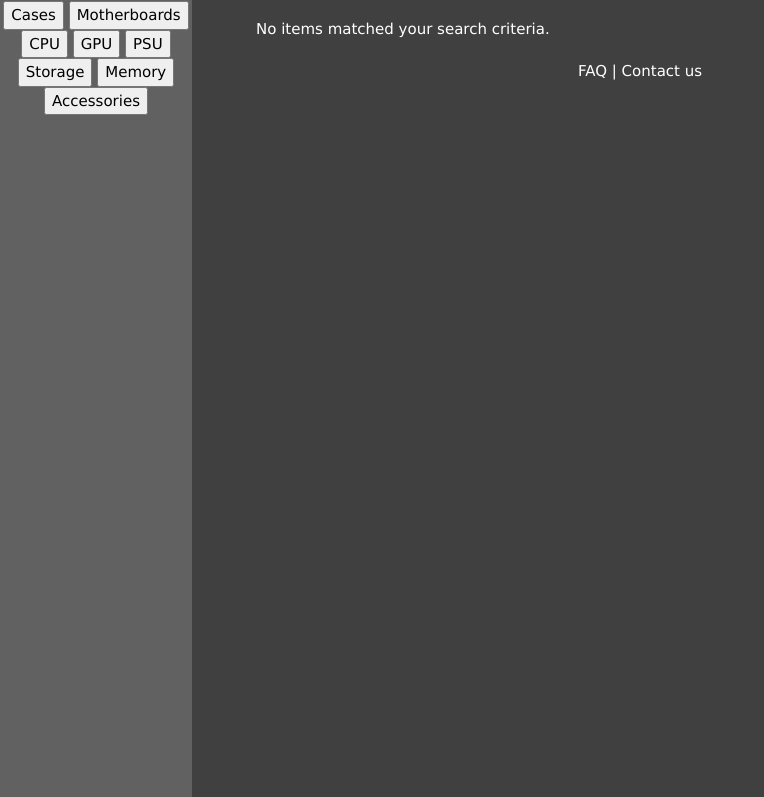
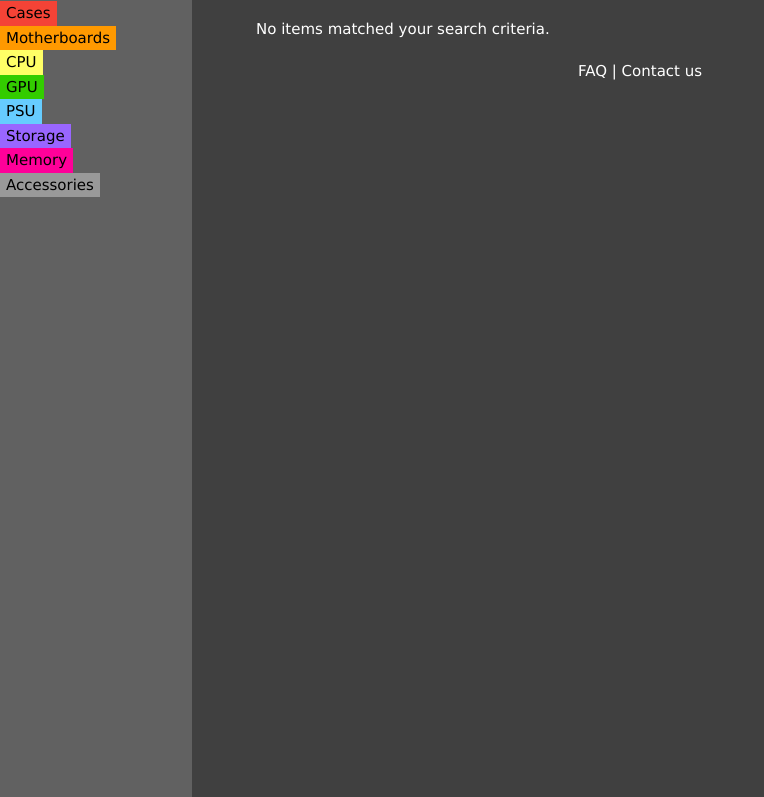
Before and after one commit to TheAeroHead/Puter, a Django app: template templates/products/search_result.html in a window 1280 px wide. Shown: the part 146-943 px from the top of the page, without its empty margins (0-764 px from the left). Run offline with Django 3.2, Linux system fonts and the light colour scheme; the template is opened without the code that fills it, so the values that code supplies are empty; some libraries are stand-ins or nearby versions.

Commit message:
Moved input color to base generic so other files can inherit from it

```diff
--- a/templates/base_generic.html
+++ b/templates/base_generic.html
@@ -10,6 +10,36 @@
   {% load static %}
   <link rel="stylesheet" type="text/css" href="{% static 'Puter/styles.css' %}">
 </head>
+
+<style>
+
+.input {
+  background-color: #FFFFFF; /* White */
+  border: none;
+  color: black;
+  padding: 15px 32px;
+  text-align: center;
+  text-decoration: none;
+  display: inline-block;
+  font-size: 18px;
+  font-family: Helvetica Neue;
+  margin: 5px 5px;
+  cursor: pointer;
+    width: 200px;
+    height: 200px;
+}
+
+.inputRed {background-color: #F44336;} /* Red */
+.inputOrange {background-color: #FF9900;} /* Orange */
+.inputYellow {background-color: #FFFF66;} /* Yellow */
+.inputGreen {background-color: #33CC00;} /* Green */
+.inputBlue {background-color: #66CCFF;} /* Blue */
+.inputIndigo {background-color: #9966FF;} /* Indigo */
+.inputViolet {background-color: #FF0099;} /* Violet */
+.inputBlack {background-color: #999999;} /* Black */
+
+</style>
+
 <body style="background-color:#404040;">
   <div class="container-fluid">
     <div class="row">
--- a/templates/products/search_result.html
+++ b/templates/products/search_result.html
@@ -17,23 +17,46 @@
 	</style>
 </head>
 
+<style>
+.inputS {
+    border: none;
+}
+
+.inputRed {background-color: #F44336;} /* Red */
+.inputOrange {background-color: #FF9900;} /* Orange */
+.inputYellow {background-color: #FFFF66;} /* Yellow */
+.inputGreen {background-color: #33CC00;} /* Green */
+.inputBlue {background-color: #66CCFF;} /* Blue */
+.inputIndigo {background-color: #9966FF;} /* Indigo */
+.inputViolet {background-color: #FF0099;} /* Violet */
+.inputBlack {background-color: #999999;} /* Black */
+</style>
+
 <link rel="stylesheet" href="https://www.w3schools.com/w3css/4/w3.css">
 
 	<body>
         <div class="w3-sidebar w3-dark-grey w3-bar-block" style="width:15%">
             <h3 class="w3-bar-item">Filter</h3>
-            <center>
+
                 <form action="/index/search_result" method="get">
-                    <input type="submit" value="Cases" name="query"/>
-                    <input type="submit" value="Motherboards" name="query"/>
-                    <input type="submit" value="CPU" name="query"/>
-                    <input type="submit" value="GPU" name="query"/>
-                    <input type="submit" value="PSU" name="query"/>
-                    <input type="submit" value="Storage" name="query"/>
-                    <input type="submit" value="Memory" name="query"/>
-                    <input type="submit" value="Accessories" name="query"/>
+                    <input class="inputS inputRed" background-color="#F44336" type="submit" value="Cases" name="query"/>
+                    <br>
+                    <input class="inputS inputOrange"type="submit" value="Motherboards" name="query"/>
+                    <br>
+                    <input class="inputS inputYellow" type="submit" value="CPU" name="query"/>
+                    <br>
+                    <input class="inputS inputGreen" type="submit" value="GPU" name="query"/>
+                    <br>
+                    <input class="inputS inputBlue" type="submit" value="PSU" name="query"/>
+                    <br>
+                    <input class="inputS inputIndigo" type="submit" value="Storage" name="query"/>
+                    <br>
+                    <input class="inputS inputViolet" type="submit" value="Memory" name="query"/>
+                    <br>
+                    <input class="inputS inputBlack" aria-atomic=""type="submit" value="Accessories" name="query"/>
+                    <br>
                 </form>
-            </center>
+
         </div>
 
         <div style="margin-left:20%">
```
Also changed, not shown: templates/index.html (+0 -29 lines).
